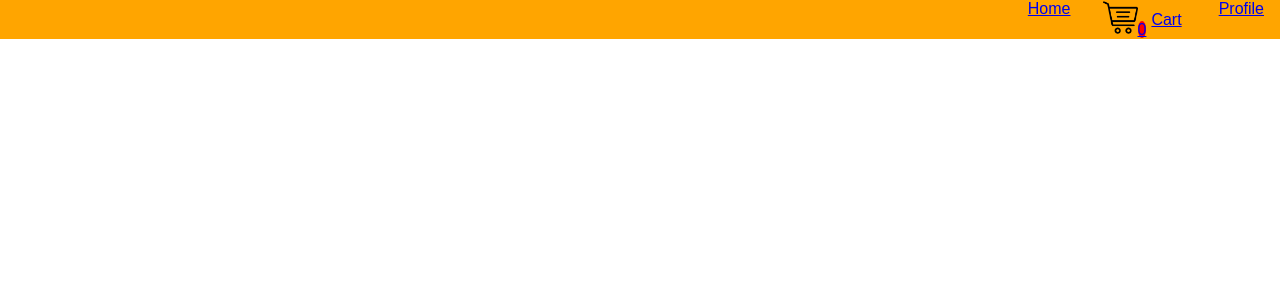
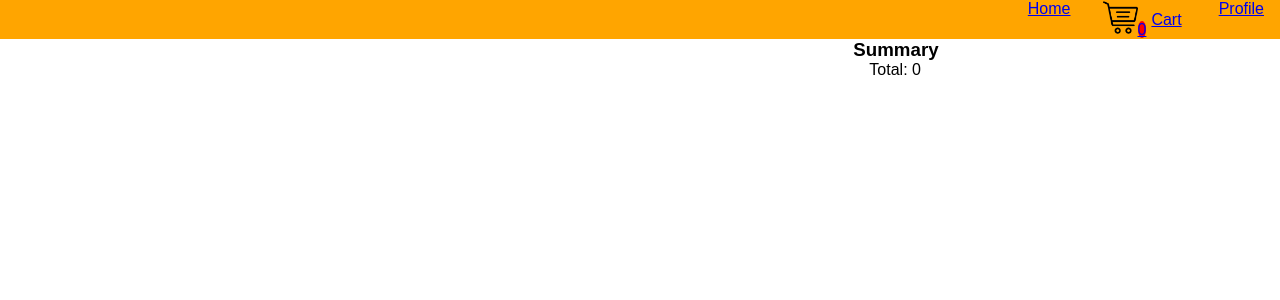
Before and after one commit to khazaddoom/shopping-cart-react, a React (Create React App) app: page /cart in a window 1280 px wide. Shown: the top 300 px of the page. Built offline with nearby package versions, Linux system fonts and the light colour scheme; a web font is replaced by a local one.

Commit message:
cart summary card done

```diff
--- a/src/App.js
+++ b/src/App.js
@@ -29,7 +29,7 @@ const App = () => {
     if (found) {
       found.qty++
       cartData[cartData.indexOf(found)] = found
-      setcartData(cartData)
+      setcartData([...cartData])
     } else {
       setcartData([...cartData, { ...data.find(item=>item.id == id), qty: 1 }])
     }
@@ -45,7 +45,7 @@ const App = () => {
       else {
         found.qty--
         cartData[cartData.indexOf(found)] = found
-        setcartData(cartData)
+        setcartData([...cartData])
       }
     }
   }
@@ -63,7 +63,7 @@ const App = () => {
         </Route>
         <Route path="/cart">
           <WithHeader cartQuantity={cartData.length}>
-            <Cart cartItems={cartData} handleAddToCart={handleAddToCart} handleRemoveFromCart={handleRemoveFromCart}/>
+            <Cart cartItems={cartData} handleAddToCart={handleAddToCart} handleRemoveFromCart={handleRemoveFromCart} data={data}/>
           </WithHeader>
         </Route>
         <Route>
--- a/src/components/Cart.css
+++ b/src/components/Cart.css
@@ -1,3 +1,9 @@
+.cart-container {
+    display: grid;
+    grid-template-columns: 2fr 1fr;
+}
+
+
 .single-item-grid {
     display: grid;
     grid-template-columns: 1fr;
--- a/src/components/Cart.js
+++ b/src/components/Cart.js
@@ -1,13 +1,22 @@
-import React from 'react'
+import React, {useState} from 'react'
 import Product from './Product'
 import './Cart.css'
+import Summary from './Summary'
 let id = 1
 
 function Cart({cartItems, handleAddToCart, handleRemoveFromCart}) {
-    console.log(cartItems)
+
+    const [state, setstate] = useState(cartItems)
+
     return (
-        <div className="single-item-grid">
-            { cartItems.map(product => (<Product key={id++} {...product} handleRemoveFromCart={handleRemoveFromCart} handleAddToCart={handleAddToCart}/>))}
+        <div className="cart-container">
+            <section className="single-item-grid">
+            { state.map(product => (<Product key={id++} {...product} handleRemoveFromCart={handleRemoveFromCart} handleAddToCart={handleAddToCart}/>))}
+            </section>
+            <section className="summary-card">
+                <h3>Summary</h3>
+                <Summary cartItems={state} />
+            </section>
         </div>
     )
 }
--- /dev/null
+++ b/src/components/Summary.js
@@ -0,0 +1,21 @@
+import React, {useState} from 'react'
+import './Summary.css'
+
+function Summary({cartItems}) {
+    console.log('rendering')
+    const [items, setItems] = useState(cartItems)
+    return (
+        <ul>
+            { items.map((item, index) => <li>
+                {index+1}.{item.title} x {item.qty*item.unitPrice}
+            </li>) }
+            {
+                <li>Total: {items.reduce((acc, item)=> {
+                    return acc + (item.qty*item.unitPrice)
+                }, 0)}</li>
+            }
+        </ul>
+    )
+}
+
+export default Summary
```
Also changed, not shown: src/components/Summary.css (added), 1 other file (tests, documents, lock files or other folders).
